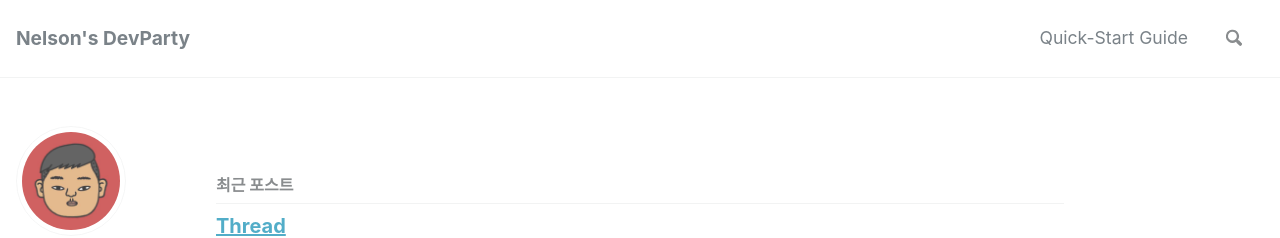
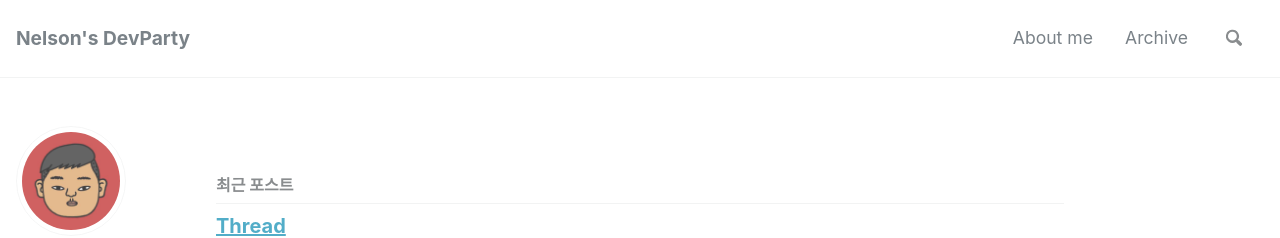
Before and after one commit to ssipflow/ssipflow.github.io, a Jekyll site: the page built from index.html, in a window 1280 px wide and 900 px high. Shown: the top 238 px of the window. Built offline with Jekyll 4.4.1, drawn with Linux system fonts in a browser that asks for light colours; nearby versions of some CDN libraries; the list of posts is cut into pages by our own code; comment, search, counter and statistics services are not loaded.

Commit message:
Modify Nav

```diff
--- a/_data/navigation.yml
+++ b/_data/navigation.yml
@@ -1,7 +1,11 @@
 # main links
 main:
-  - title: "Quick-Start Guide"
-    url: https://mmistakes.github.io/minimal-mistakes/docs/quick-start-guide/
+  - title: "About me"
+    url: /about-me/
+  - title: "Archive"
+    url: /year-archive/
+  #- title: "Quick-Start Guide"
+  #  url: https://mmistakes.github.io/minimal-mistakes/docs/quick-start-guide/
   # - title: "About"
   #   url: https://mmistakes.github.io/minimal-mistakes/about/
   # - title: "Sample Posts"
```
